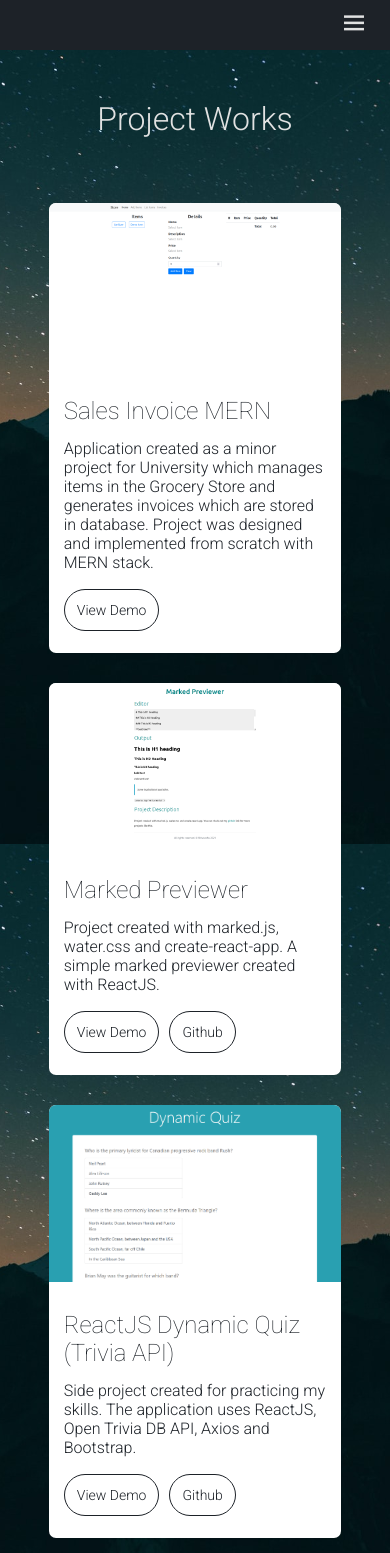
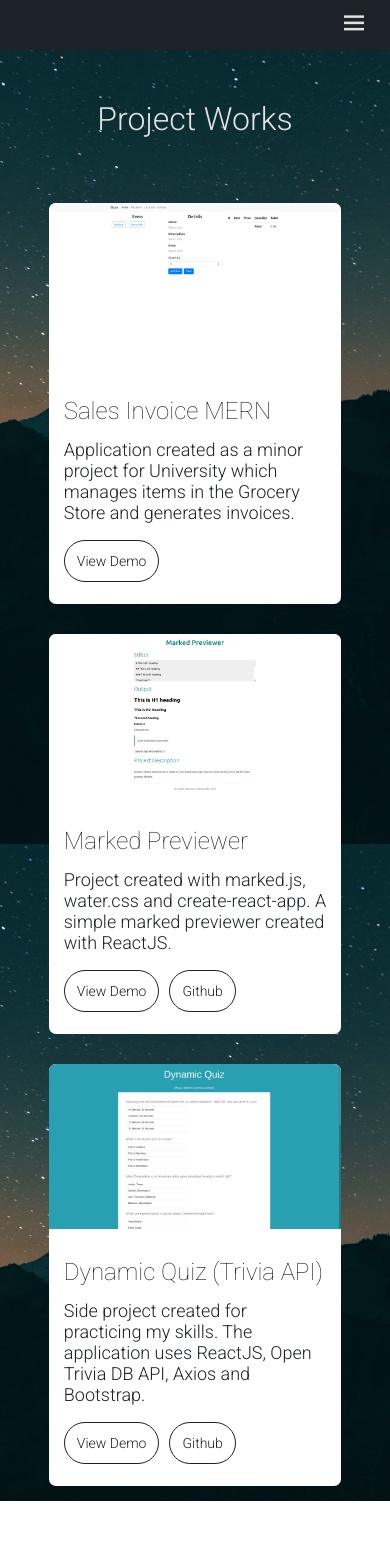
Before and after one commit to shiwanshudev/portfolio, a React (Create React App) app: page /works in a window 390 px wide. After the commit the page ends 1501 px from the top, so only its background shows below. Built offline with nearby package versions, Linux system fonts and the light colour scheme.

Commit message:
Updated styles for Works

```diff
--- a/src/components/Works.css
+++ b/src/components/Works.css
@@ -25,6 +25,7 @@ h2 {
 
 .card-desc p {
   margin-bottom: 10px;
+  font-size: 14px;
 }
 
 .card-btn {
@@ -64,6 +65,9 @@ h2 {
   .card {
     width: 100%;
   }
+  .card-desc p{
+    font-size: 18px;
+  }
 }
 @media screen and (max-width: 768px) {
   .card {
--- a/src/components/Works.js
+++ b/src/components/Works.js
@@ -9,7 +9,7 @@ const projectsArr = [
     title: "Sales Invoice MERN",
     img: Img1,
     desc:
-      "Application created as a minor project for University which manages items in the Grocery Store and generates invoices which are stored in database. Project was designed and implemented from scratch with MERN stack.",
+      "Application created as a minor project for University which manages items in the Grocery Store and generates invoices.",
     link: "https://sales-invoice-mern.netlify.app/",
 
     github: ""
@@ -24,7 +24,7 @@ const projectsArr = [
     github: 'https://github.com/shiwanshudev/marked_previewer'
   },
   {
-    title: "ReactJS Dynamic Quiz (Trivia API)",
+    title: "Dynamic Quiz (Trivia API)",
     img: Img3,
     desc:
       "Side project created for practicing my skills. The application uses ReactJS, Open Trivia DB API, Axios and Bootstrap.",
```
Also changed, not shown: src/images/project3.png.
